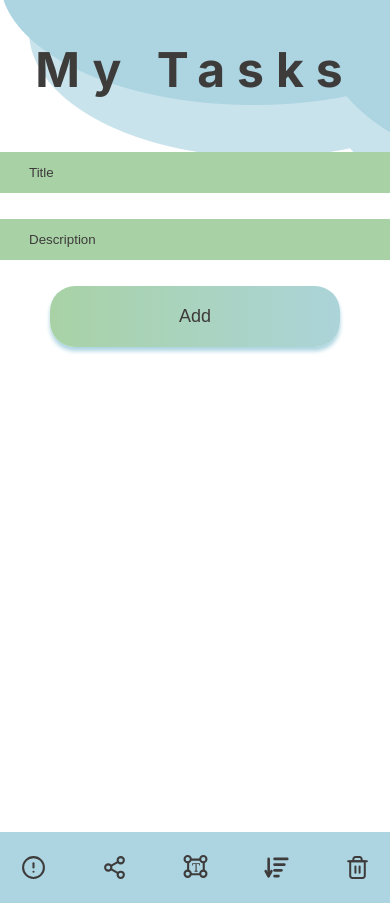
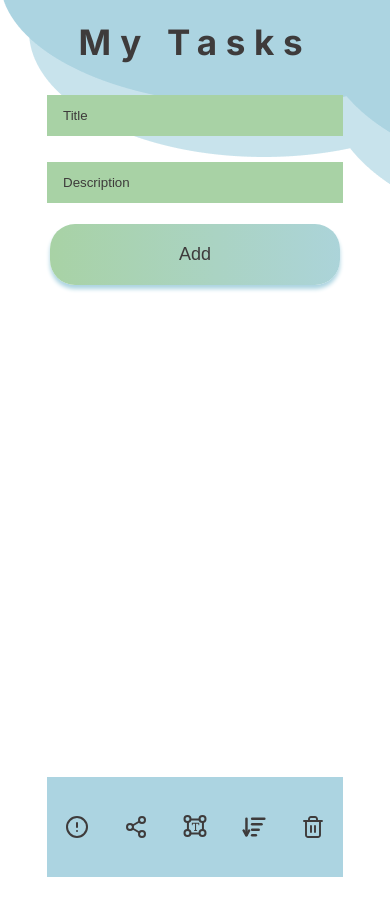
Before and after one commit to SSTEPANOVV/todo, a React (Vite) app: page / in a window 390 px wide. After the commit the page ends 877 px from the top, so only its background shows below. Built offline with nearby package versions, Linux system fonts and the light colour scheme.

Commit message:
Add media query for responsive design

```diff
--- a/src/index.css
+++ b/src/index.css
@@ -64,7 +64,7 @@ body {
     margin-bottom: 26px;
 }
 
-.header__form input:last-child {
+.header__form input:last-of-type {
     margin-bottom: 21px;
 }
 
@@ -194,7 +194,7 @@ body {
     position: absolute;
     background-color: #f9f9f9;
     min-width: 200px;
-    box-shadow: 0px 8px 16px 0px rgba(0,0,0,0.2);
+    box-shadow: 0px 8px 16px 0px rgba(0, 0, 0, 0.2);
     z-index: 1;
     border-radius: 5px;
     overflow: hidden;
@@ -220,3 +220,78 @@ body {
 .footer_dropdown:hover .footer_dropbtn {
     background-color: #e7e7e7;
 }
+
+
+/* ================================== MEDIA QUERIES ================================== */
+@media screen and (max-width: 880px) {
+    body {
+        background-image: url(".//assets//bg.png");
+        background-repeat: no-repeat;
+    }
+
+    .wrapper {
+        max-width: 296px;
+    }
+
+    .header {
+        padding-top: 10px;
+        background-image: none;
+    }
+
+    .header__title {
+        font-size: 35px;
+        line-height: 65px;
+        margin-bottom: 20px;
+    }
+
+    .header__form {
+        margin-bottom: 53px
+    }
+
+
+    .header__form input {
+        padding: 6px 16px;
+    }
+
+    .main {
+        min-height: 52vh;
+    }
+
+    .main_task {
+        margin-bottom: 36px;
+    }
+
+    .main_wrapper {
+        padding: 0 0px 10px 0px;
+        margin-bottom: 5px;
+    }
+
+    .main_info {
+        gap: 28px;
+    }
+
+    .main_info .main_check {
+        width: 20px;
+        height: 20px;
+    }
+
+    .main_buttons .main_edit {
+        width: 20px;
+        height: 20px;
+    }
+
+    .main_buttons .main_delete {
+        width: 20px;
+        height: 20px;
+    }
+
+    .footer {
+        gap: 35px;
+        min-height: 100px;
+    }
+
+    .footer_button {
+        width: 24px;
+        height: 24px;
+    }
+}
```
